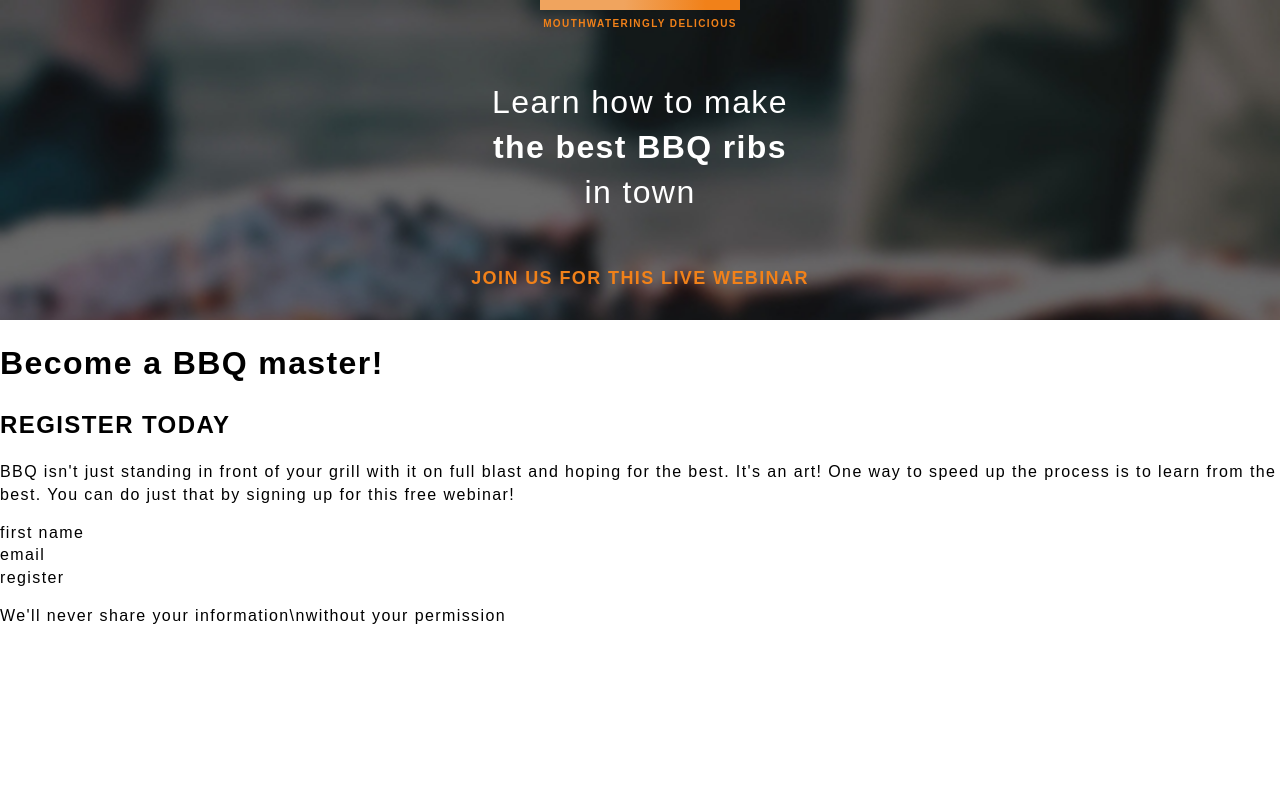
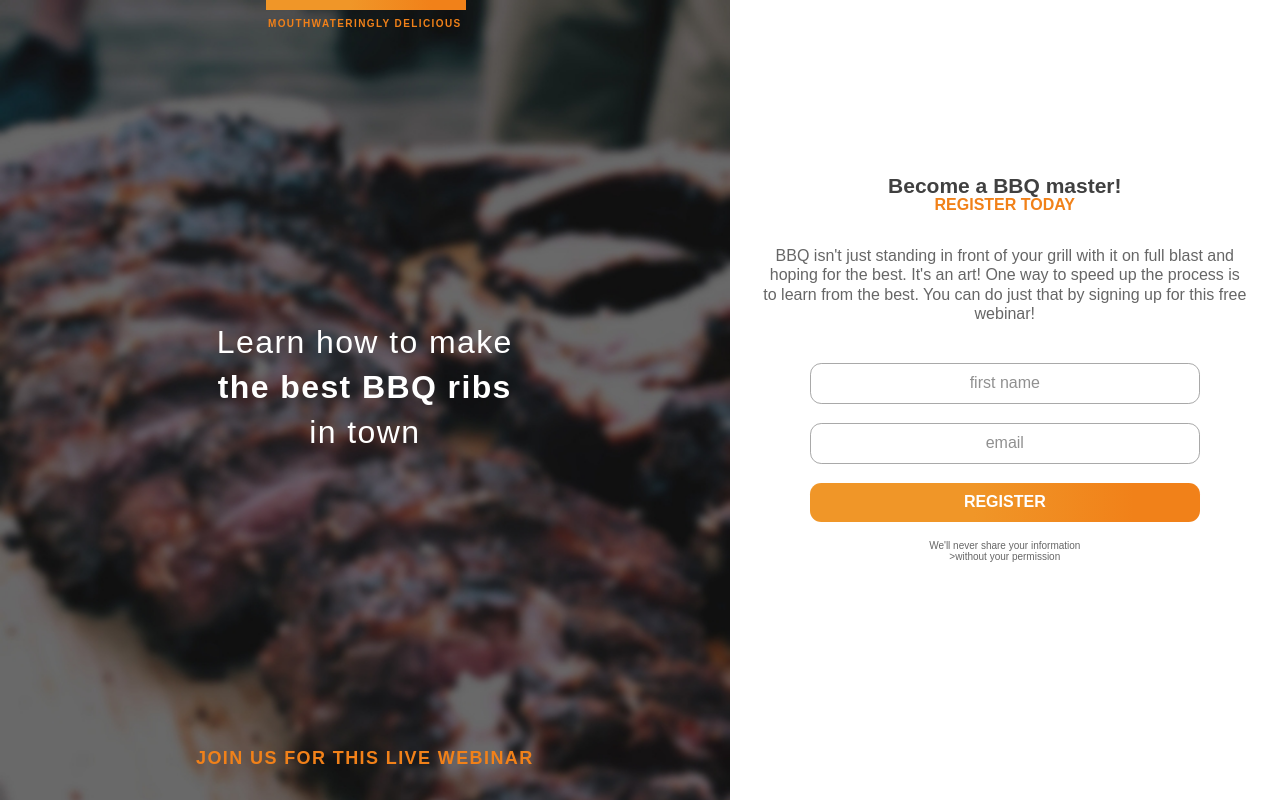
Before and after one commit to Lifad457/responsive-design, a React (Vite) app: page /bbq in a window 1280 px wide. Built offline with nearby package versions, Linux system fonts and the light colour scheme; a web font is replaced by a local one.

Commit message:
Finishing styling

```diff
--- a/src/pages/bbq/Home.jsx
+++ b/src/pages/bbq/Home.jsx
@@ -18,11 +18,11 @@ export default function Home () {
                     <h2 className="right-col-subtitle">REGISTER TODAY</h2>
                     <p className="right-col-desc">BBQ isn&apos;t just standing in front of your grill with it on full blast and hoping for the best. It&apos;s an art! One way to speed up the process is to learn from the best. You can do just that by signing up for this free webinar!</p>
                     <div className="form">
-                        <div className="f-name">first name</div>
-                        <div className="email">email</div>
-                        <div className="register">register</div>
-                        <p className="disclaimer">We&apos;ll never share your information\nwithout your permission</p>
+                        <input placeholder="first name" type="text" className="f-name" />
+                        <input placeholder="email" type="text" className="email" />
+                        <button className="register">register</button>
                     </div>
+                    <p className="disclaimer">We&apos;ll never share your information<br />>without your permission</p>
                 </RightCol>
             </Container>
         </>
--- a/src/styles/bbq/global-styles.css.js
+++ b/src/styles/bbq/global-styles.css.js
@@ -26,8 +26,6 @@ const GlobalStyle = createGlobalStyle`
     body {
         font-family: var(--ff-primary);
         font-size: var(--fs-s-body);
-        line-height: 1.4;
-        letter-spacing: 1.4px;
     }
 `
 export default GlobalStyle
--- a/src/styles/bbq/home-styles.css.js
+++ b/src/styles/bbq/home-styles.css.js
@@ -2,9 +2,13 @@ import styled from 'styled-components'
 import bbqBg from '../../assets/images/bbq/dark-ribs.jpg'
 
 export const Container = styled.div`
+    text-align: center;
+    display: flex;
+    flex-direction: column;
+
     .strip {
         background: rgb(240,164,94);
-        background: linear-gradient(90deg, rgba(240,164,94,1) 42%, rgba(241,129,25,1) 83%);
+        background: linear-gradient(90deg, rgba(240,150,40,1) 42%, rgba(241,129,25,1) 83%);
         padding: 5px;
         width: 200px;
         position: absolute;
@@ -13,6 +17,14 @@ export const Container = styled.div`
         right: 0;
         margin: 0 auto;
     }
+
+    @media screen and (min-width: 750px) {
+        flex-direction: row;
+
+        .strip {
+            right: calc(40vw + 2.3em);
+        }
+    }
 `
 
 export const LeftCol = styled.div`
@@ -20,9 +32,10 @@ export const LeftCol = styled.div`
     flex-direction: column;
     justify-content: space-between;
     background: url(${bbqBg}) no-repeat;
-    text-align: center;
     background-size: cover;
     height: 40vh;
+    letter-spacing: 1.4px;
+    line-height: 1.4;
 
     .left-col-desc {
         margin-top: 1.1em;
@@ -49,8 +62,85 @@ export const LeftCol = styled.div`
     strong {
         font-weight: var(--fw-black);
     }
+
+    @media screen and (min-width: 750px) {
+        width: 60%;
+        height: 100vh;
+    }
 `
 
 export const RightCol = styled.div`
+    margin: 2em;
+    height: 60vh;
 
+    .right-col-title {
+        color: var(--clr-secondary);
+        font-weight: var(--fw-black);
+        font-size: var(--fs-s-h2);
+    }
+
+    .right-col-subtitle {
+        color: var(--clr-primary);
+        text-transform: uppercase;
+        font-size: var(--fs-s-body);
+        font-weight: var(--fw-black);
+        margin-top: -1em;
+        margin-bottom: 2em;
+    }
+
+    .right-col-desc {
+        line-height: 1.2;
+        color: var(--clr-secondary);
+        font-size: var(--fs-s-body);
+        opacity: 0.8;
+        margin-bottom: 2.5em;
+    }
+
+    .form {
+        display: flex;
+        flex-direction: column;
+        margin: 0 3em;
+    }
+
+    input {
+        width: 100%;
+        background: transparent;
+        border: 1px solid #A9A9A9;
+        font-size: 1rem;
+        padding: .65rem;
+        outline: none;
+        margin-bottom: 1.2em;
+        border-radius: .7em;
+    }
+
+    input::placeholder {
+        text-align: center;
+        opacity: 0.8;
+    }
+
+    button {
+        width: 100%;
+        background: rgb(240,164,94);
+        background: linear-gradient(90deg, rgba(240,150,40,1) 42%, rgba(241,129,25,1) 83%);
+        color: var(--clr-light);
+        padding: .65em;
+        border: none;
+        text-transform: uppercase;
+        font-weight: var(--fw-bold);
+        font-size: var(--fs-s-body);
+        cursor: pointer;
+        border-radius: .7em;
+        margin-bottom: .5em;
+    }
+
+    .disclaimer {
+        color: var(--clr-secondary);
+        font-size: var(--fs-small);
+        opacity: 0.8;
+    }
+
+    @media screen and (min-width: 750px) {
+        width: 40%;
+        margin: auto 2em;
+    }
 `
```
